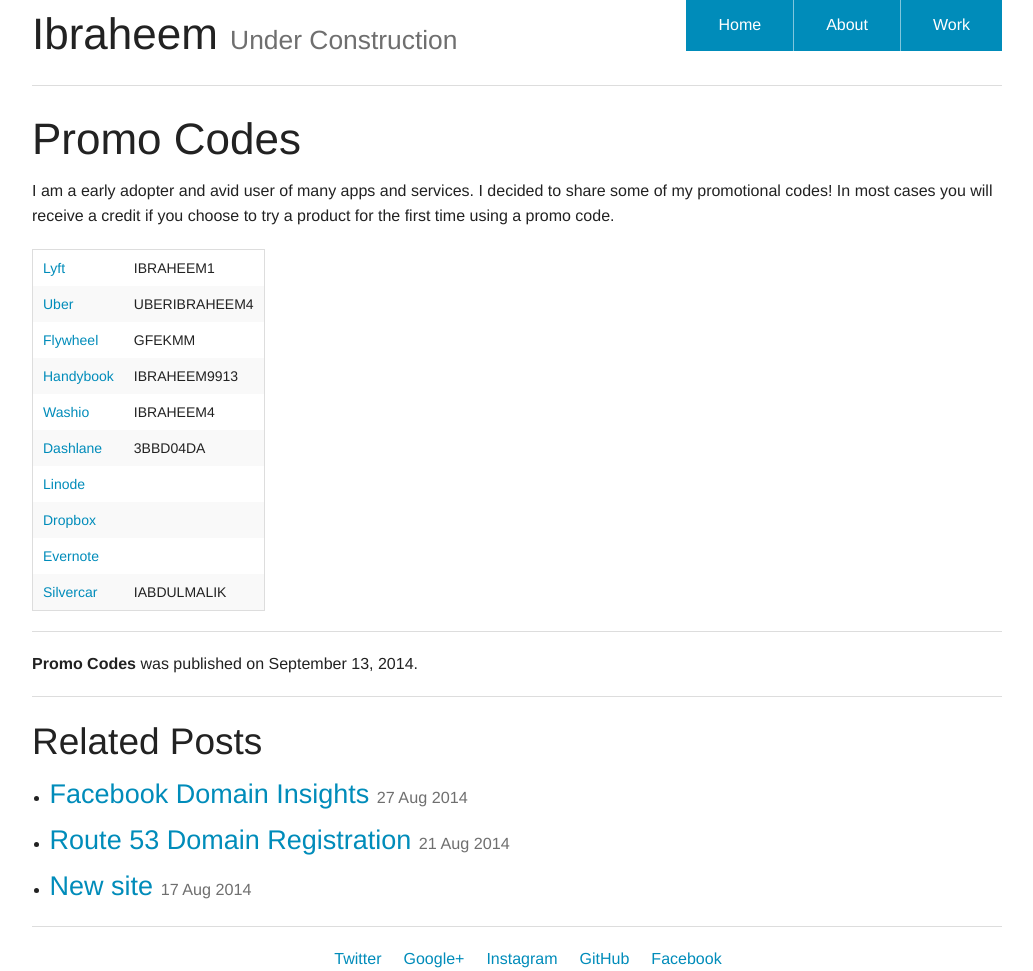
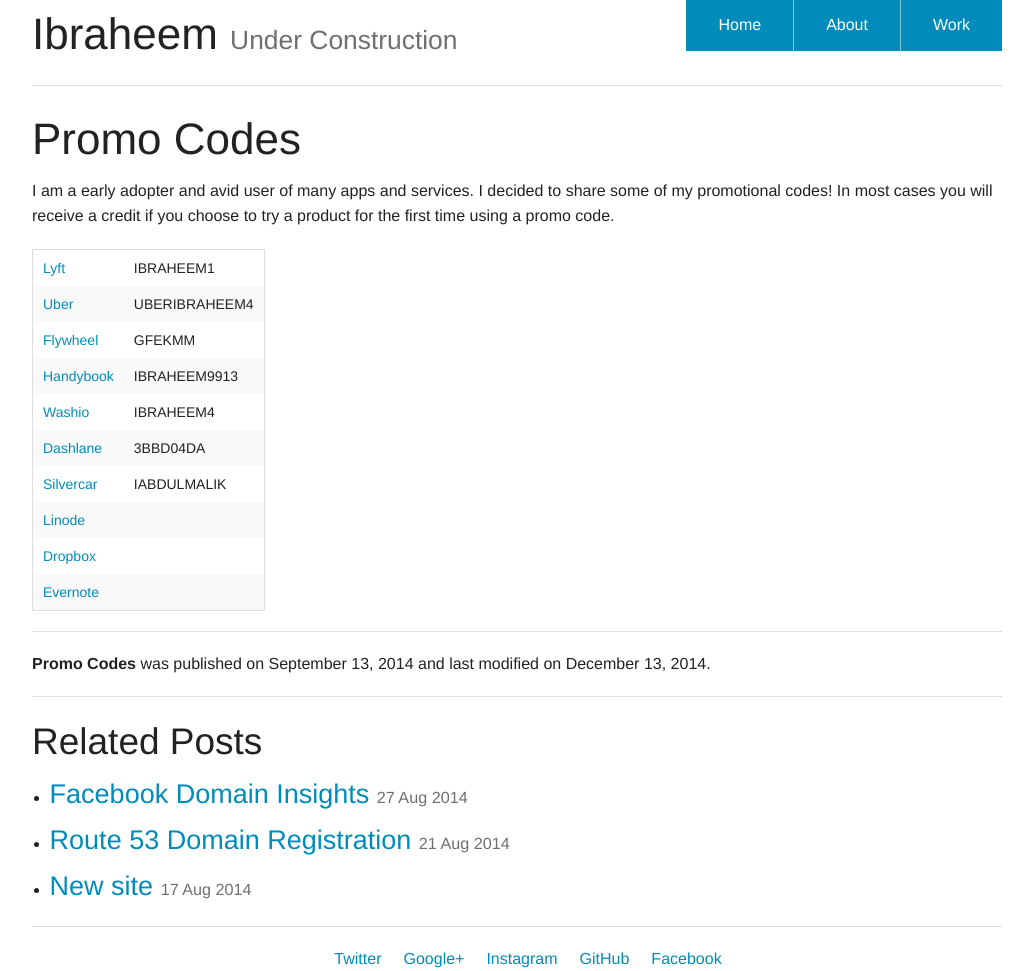
Before and after one commit to ibraheem4/ibraheem4.github.io, a Jekyll site: the page built from _posts/2014-09-13-promo-codes.md, in a window 1280 px wide. Shown: the whole page, without its empty margins (123-1156 px from the left). Built offline with Jekyll 4.4.1, drawn with Linux system fonts in a browser that asks for light colours.

Commit message:
+modified, table modification

```diff
--- a/_posts/2014-09-13-promo-codes.md
+++ b/_posts/2014-09-13-promo-codes.md
@@ -4,7 +4,7 @@
 category: 	blog
 tags:
 - promo codes
-<!-- modified: 	2014-09-13T00:00:00-07:00 -->
+modified: 	2014-12-13T00:00:00-07:00
 comments: 	false
 ---
 I am a early adopter and avid user of many apps and services.  I decided to share some of my promotional codes!  In most cases you will receive a credit if you choose to try a product for the first time using a promo code.
@@ -16,7 +16,7 @@
 [Handybook](http://www.handybook.com/) | IBRAHEEM9913
 [Washio](http://r.getwashio.com/lq.c.r) | IBRAHEEM4
 [Dashlane](https://www.dashlane.com/en/cs/3BBD04DA) | 3BBD04DA
+[Silvercar](https://www.silvercar.com/users/sign_in?referrer_code=IABDULMALIK) | IABDULMALIK
 [Linode](https://www.linode.com/?r=bbc70b2d888bae85cd2f52a0f617d0e28bb6d02b) |
 [Dropbox](https://db.tt/yCLFptS) |
 [Evernote](https://www.evernote.com/referral/Registration.action?uid=8353924&sig=ce6f28ecf41e8b0b8f8491eb5fd405f0) |
-[Silvercar](https://www.silvercar.com/users/sign_in?referrer_code=IABDULMALIK) | IABDULMALIK
```
